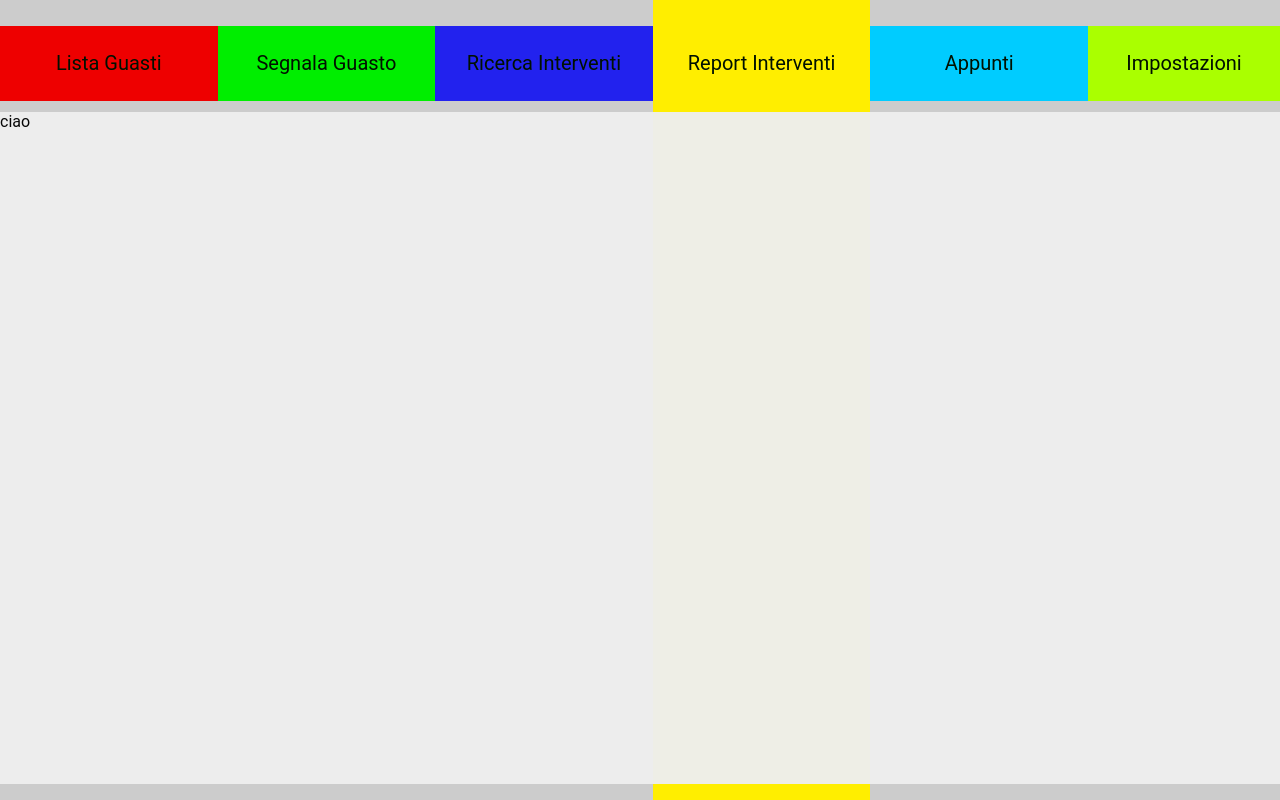
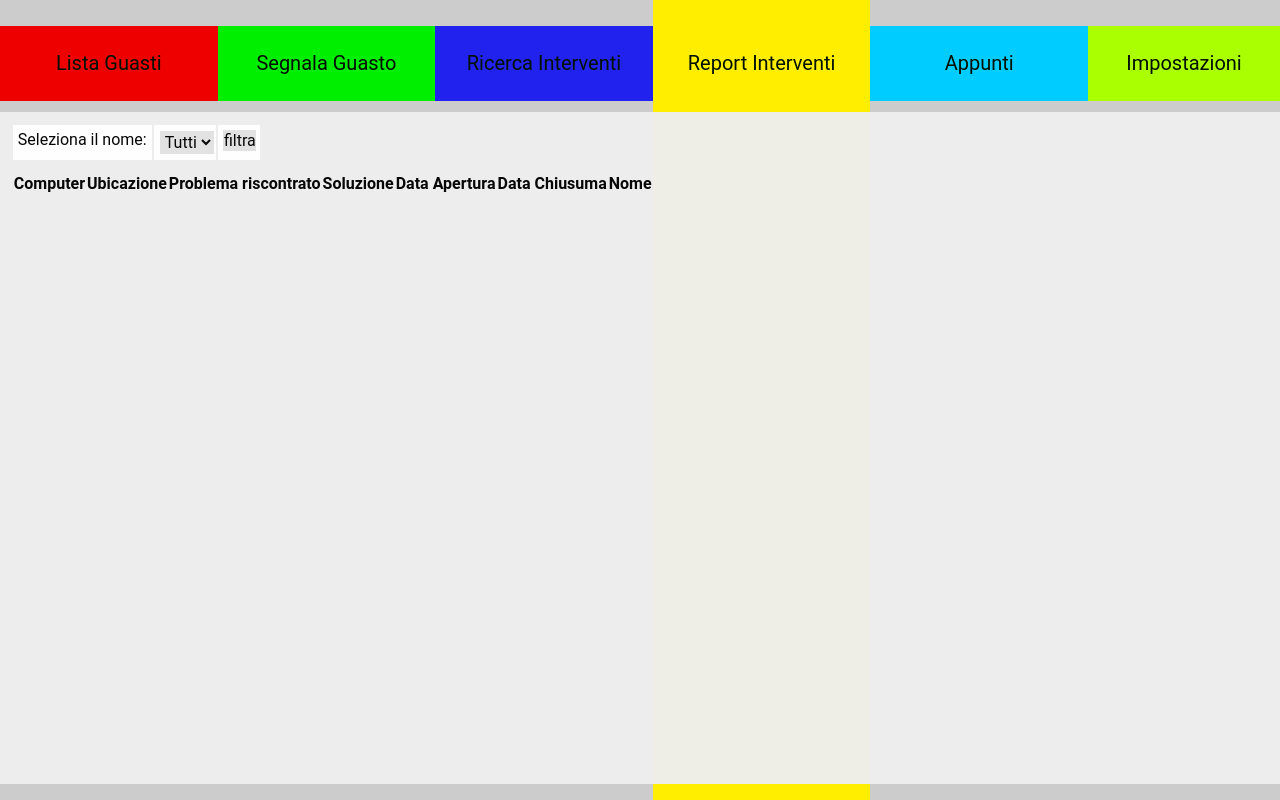
Before and after one commit to carlominucci/gestiolus, a PHP site: page /report.php in a window 1280 px wide. Run offline with PHP 8.4, Linux system fonts and the light colour scheme; data comes from the database, SQL or seed files in the repository; lists and menus that the app fills with data are empty.

Commit message:
primo commit prima di andare a pranzo

```diff
--- a/report.php
+++ b/report.php
@@ -3,6 +3,30 @@
   <div class="report">
   </div>
   <div id="contenuto">
-    ciao
+    <form action="report.php" method="post">
+      <table>
+        <tr class="riga1">
+          <td>Seleziona il nome:</td>
+          <td>
+            <select class="bottone" name="filtro">
+              <option value="tutti">Tutti</option>
+            </select>
+          </td>
+          <td>
+            <input class="bottone" type="submit" value="filtra" />
+          </td>
+      </table>
+    </form>
+    <table>
+      <tr>
+        <th>Computer</th>
+        <th>Ubicazione</th>
+        <th>Problema riscontrato</th>
+        <th>Soluzione</th>
+        <th>Data Apertura</th>
+        <th>Data Chiusuma</th>
+        <th>Nome</th>
+      </tr>
+    </table>
   </div>
 <?php include("footer.php"); ?>
```
